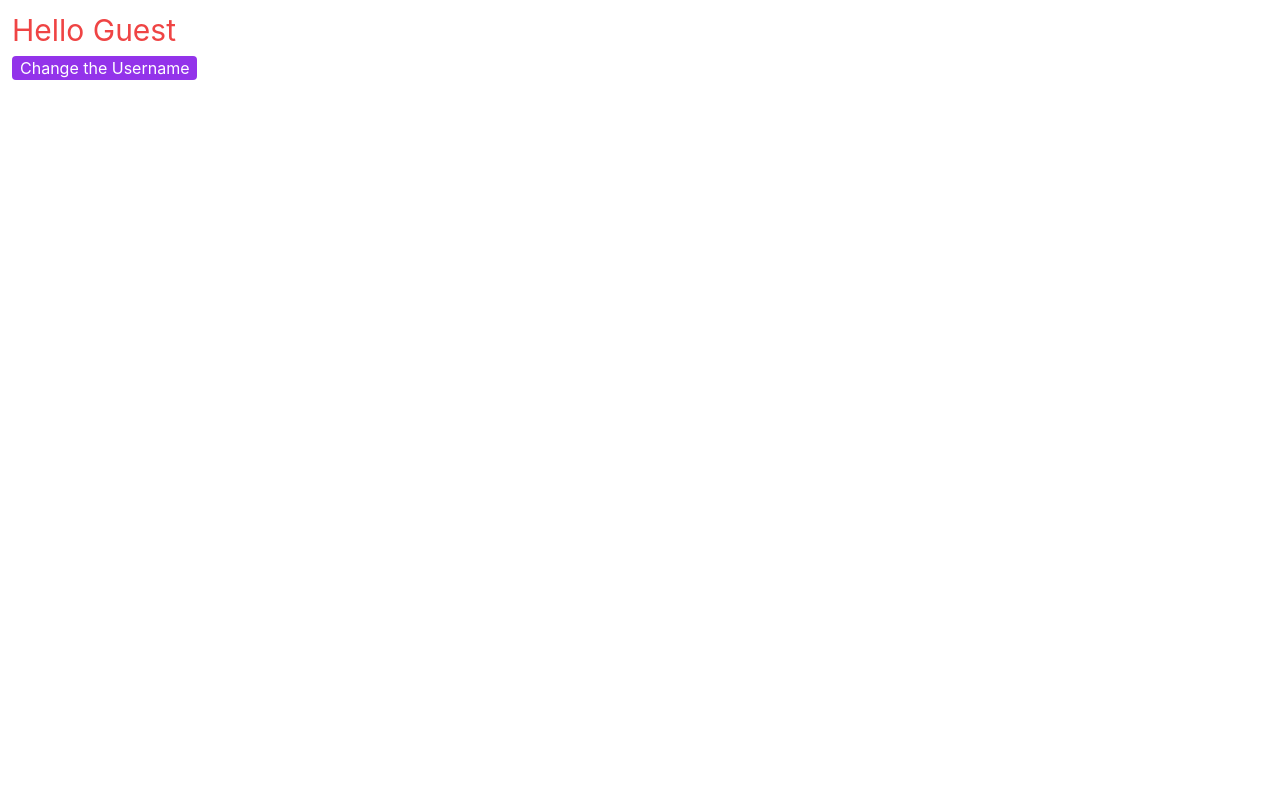
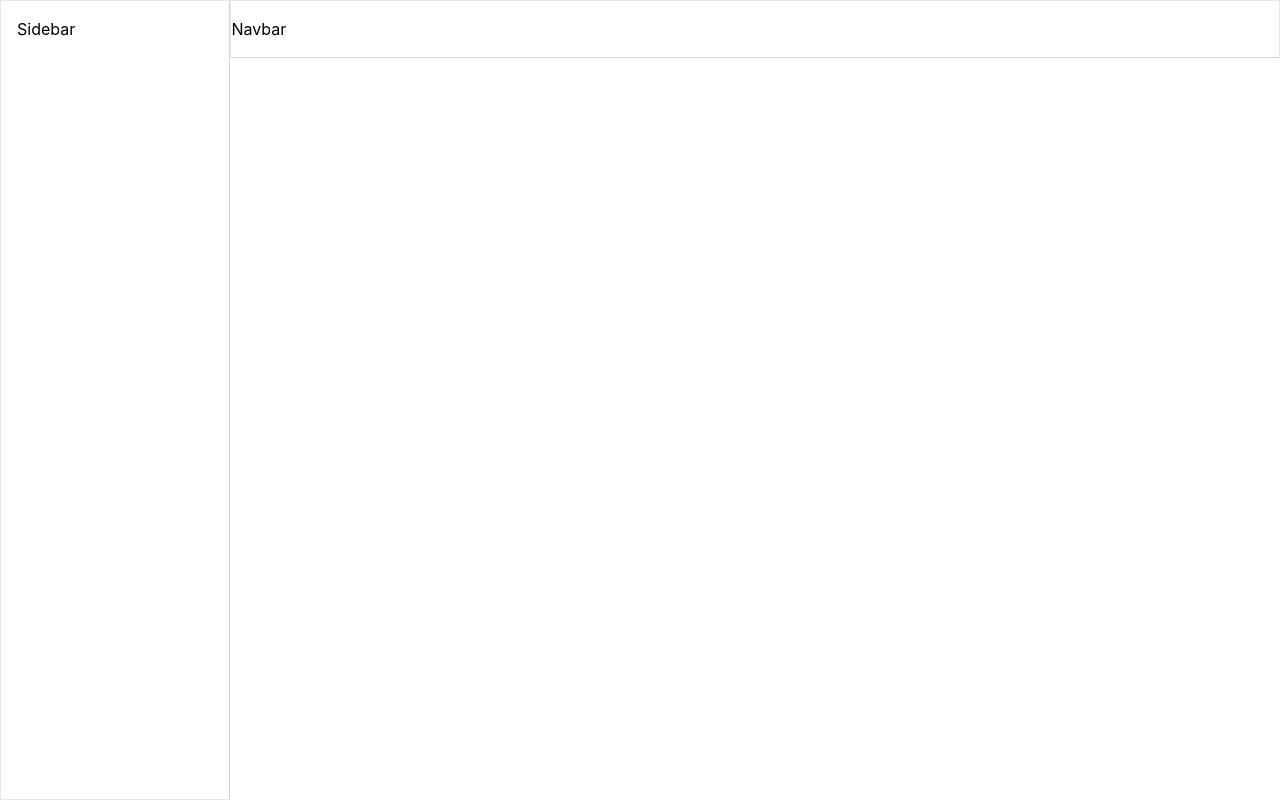
Before and after one commit to muhammad-junaid1/timetable-app-frontend, a React (Vite) app: page / in a window 1280 px wide. Built offline with nearby package versions, Linux system fonts and the light colour scheme.

Commit message:
basic ui setup

```diff
--- a/src/App.jsx
+++ b/src/App.jsx
@@ -1,19 +1,15 @@
-import { useSelector, useDispatch } from "react-redux"
-import { setName } from "./components/utils/userslice";
+import Navbar from "./components/utils/navbar"
+import Sidebar from "./components/utils/sidebar"
 
 function App() {
 
-  const userName = useSelector((state) => state.user);
-  const dispatch = useDispatch();
-
-  const handleClick = () => {
-    dispatch(setName("Junaid"));
-  }
   return (
-    <><div className="container p-3">
-
-        <h1 className="text-red-500 text-3xl mb-2">Hello {userName}</h1>
-        <button type="button" className="bg-purple-600 px-2 rounded text-white" onClick={handleClick}>Change the Username</button>
+    <>
+    <div className="wrapper flex">
+        <Sidebar/>
+        <main className="flex-1">
+          <Navbar/>
+        </main>
     </div>
     </>
   )
--- /dev/null
+++ b/src/components/utils/navbar/index.jsx
@@ -0,0 +1,10 @@
+
+const Navbar = () => {
+    return (
+        <div className="border border-b-gray-300 py-4">
+            Navbar
+        </div>
+    );
+};
+
+export default Navbar;
--- /dev/null
+++ b/src/components/utils/sidebar/index.jsx
@@ -0,0 +1,10 @@
+
+const Sidebar = () => {
+    return (
+        <div className="p-4 sticky top-[10px] left-0 h-screen w-[18%] border border-r-gray-300">
+            Sidebar
+        </div>
+    );
+};
+
+export default Sidebar;
```
